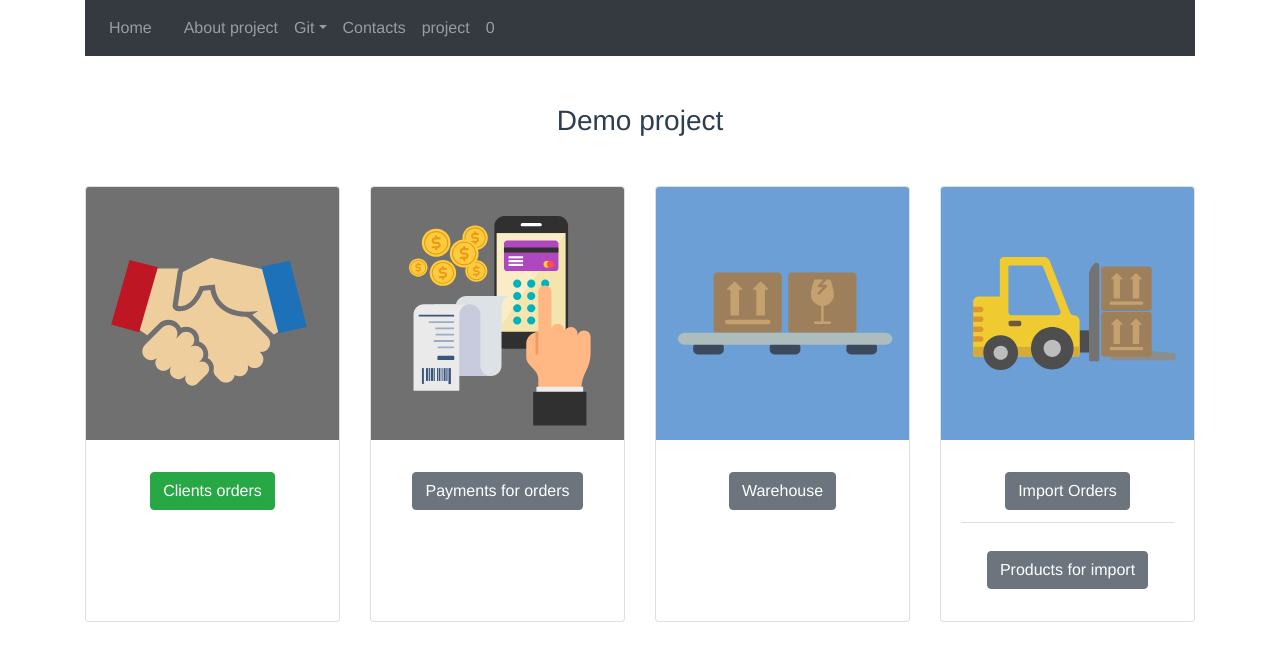
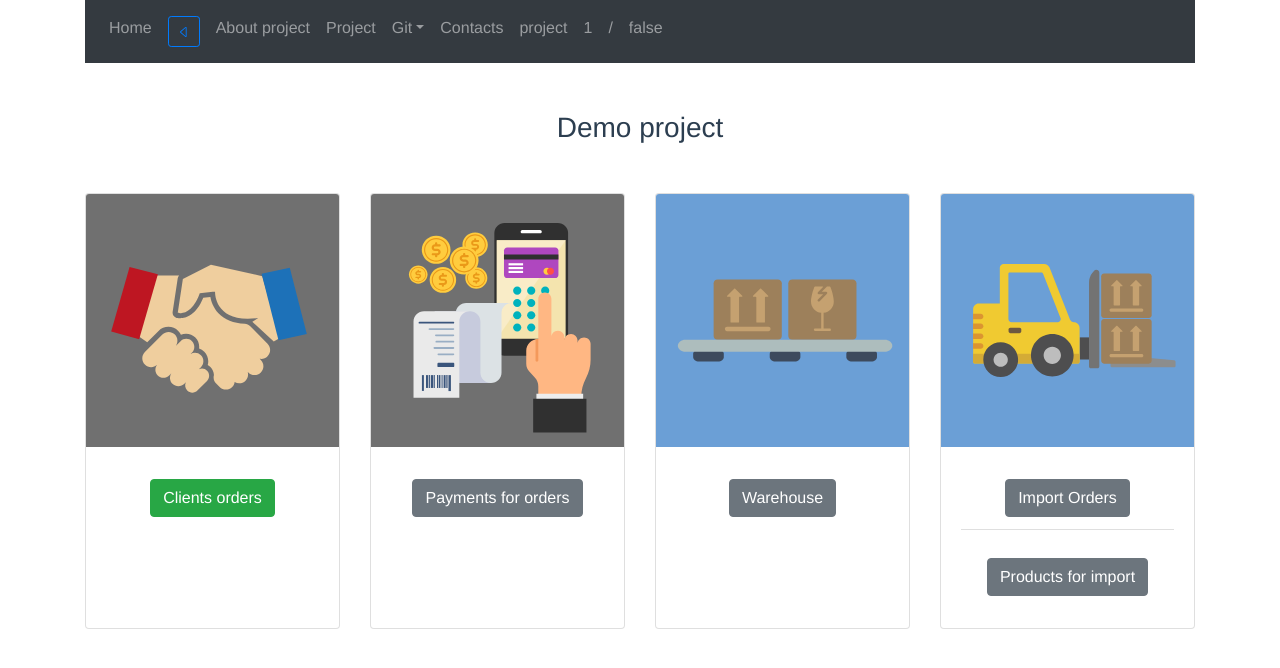
Before and after one commit to murateam/vue_app, a Vue app: page /importOrder in a window 1280 px wide. Both pictures are taken after a click on the link "Project". Shown: the top 668 px of the page. Built offline with nearby package versions, Linux system fonts and the light colour scheme.

Commit message:
start adding logic tree for navigate

```diff
--- a/src/components/mainDemoProject.vue
+++ b/src/components/mainDemoProject.vue
@@ -84,7 +84,8 @@ export default {
   methods: {
     async manageTab() {
       await this.$store.dispatch('SET_AUTHOR', 'seller');
-      this.$store.dispatch('DEPTH_INCREASE');
+      // this.$store.dispatch('DEPTH_INCREASE');
+      this.$store.dispatch('SET_CAME_FROM', 'mainDemoProject');
       this.$router.push('/manageTab');
     },
     async listStockAll() {
--- a/src/components/manageTab.vue
+++ b/src/components/manageTab.vue
@@ -183,11 +183,9 @@ export default {
       this.$store.dispatch('SET_CAN_CHANGE_CLIENT', false);
       if (this.selected.length > 0) {
         this.$store.dispatch('CALCULATE_PRICE_FOR_CLIENT_ORDER', this.selected);
-        // this.$store.dispatch('GET_SINGLE_CLIENT_ORDER', this.selected[0].id);
-        // this.$store.dispatch('GET_LIST_STOCK_ITEMS_CLIENT_ORDER', this.selected[0].id);
-        // this.$store.dispatch('CALCULATE_PRICE_OF_CLIENT_ORDER');
-        // this.$refs['single-client-order-modal'].show();
         this.$router.push('./singleClientOrder');
+        // this.$store.dispatch('DEPTH_INCREASE');
+        this.$store.dispatch('SET_CAME_FROM', '/manageTab');
       }
       this.$refs.manageTable.clearSelected();
     },
--- a/src/components/myPage/navbar.vue
+++ b/src/components/myPage/navbar.vue
@@ -24,7 +24,7 @@
               About project
             </b-nav-item>
             <b-nav-item
-              v-if="nav != 'project' || depth != 0"
+              v-if="depth != 0"
               @click="goDemoProject"
             >Project</b-nav-item>
             <!-- Git project, separately front and back -->
@@ -40,6 +40,8 @@
             </b-nav-item>
             <b-nav-item>{{ nav }}</b-nav-item>
             <b-nav-item>{{ depth }}</b-nav-item>
+            <b-nav-item>{{cameFrom}}</b-nav-item>
+            <b-nav-item>{{needMoveUp}}</b-nav-item>
         </b-navbar-nav>
 
         <!-- <b-collapse id="nav-collapse" is-nav>
@@ -56,12 +58,26 @@ export default {
     goDemoProject() {
       this.$store.dispatch('SET_AUTHOR', 'anonymous');
       this.$store.dispatch('SET_CURRENT_NAV_CLASS', 'project');
-      this.$store.dispatch('DEPTH_RESET');
+      this.$store.dispatch('SET_CAME_FROM', '/');
+      // this.$store.dispatch('DEPTH_RESET');
       this.$router.push('/mainDemoProject');
     },
     async back() {
-      this.$router.go(-1);
-      this.$store.dispatch('DEPTH_DECREASE');
+      this.$router.push(this.cameFrom);
+      // this.$router.push(this.whereIsGoUp());
+      // this.$router.go(-1);
+      // this.$store.dispatch('DEPTH_DECREASE');
+    },
+    whereIsGoForClientOrder() {
+      let whereGo = '';
+      if (this.cameFrom === 'mainDemoProject') {
+        whereGo = '/';
+      } else if (this.cameFrom === '/manageTab') {
+        whereGo = 'mainDemoProject';
+      } else if (this.cameFrom === '/singleClientOrder') {
+        whereGo = '/manageTab';
+      }
+      return whereGo;
     },
   },
   computed: {
@@ -74,6 +90,12 @@ export default {
     depth() {
       return this.$store.getters.GET_DEPTH;
     },
+    cameFrom() {
+      return this.$store.getters.GET_CAME_FROM;
+    },
+    needMoveUp() {
+      return this.$store.getters.GET_NEED_MOVE_UP;
+    },
   },
 };
 </script>
--- a/src/components/singleClientOrder.vue
+++ b/src/components/singleClientOrder.vue
@@ -332,11 +332,12 @@ export default {
         this.$store.dispatch('SAVE_CLIENT_ORDER', requestData);
         this.$router.push('./manageTab');
       }
-      // this.hide();
+      this.$store.dispatch('DEPTH_DECREASE');
     },
     cancelSaveClientOrder() {
       this.resetAllState();
       this.$router.push('/manageTab');
+      this.$store.dispatch('DEPTH_DECREASE');
     },
     resetAllState() {
       this.$store.dispatch('RESET_CURRENT_CLIENT');
--- a/src/store/modules/navigation.js
+++ b/src/store/modules/navigation.js
@@ -4,13 +4,17 @@ const state = {
     home: 'home',
     project: 'project',
   },
-  depth: 0,
+  depth: 1,
   currentNavClass: 'home',
+  cameFrom: '/',
+  needMoveUp: false,
 };
 const getters = {
   GET_CHOICES: (state) => state.navClassChoices,
   GET_NAV: (state) => state.currentNavClass,
   GET_DEPTH: (state) => state.depth,
+  GET_CAME_FROM: (state) => state.cameFrom,
+  GET_NEED_MOVE_UP: (state) => state.needMoveUp,
 };
 const mutations = {
   SET_NAV: (state, payload) => {
@@ -18,6 +22,12 @@ const mutations = {
   },
   SET_DEPTH: (state, payload) => {
     state.depth = payload;
+  },
+  SET_CAME_FROM: (state, payload) => {
+    state.cameFrom = payload;
+  },
+  SET_NEED_MOVE_UP: (state, payload) => {
+    state.needMoveUp = payload;
   },
 };
 const actions = {
@@ -41,6 +51,12 @@ const actions = {
     console.log(correctClass);
     context.commit('SET_NAV', correctClass);
   },
+  SET_CAME_FROM: (context, adr) => {
+    context.commit('SET_CAME_FROM', adr);
+  },
+  SET_NEED_MOVE_UP: (context, bool) => {
+    context.commit('SET_NEED_MOVE_UP', bool);
+  },
 };
 
 export default {
```
